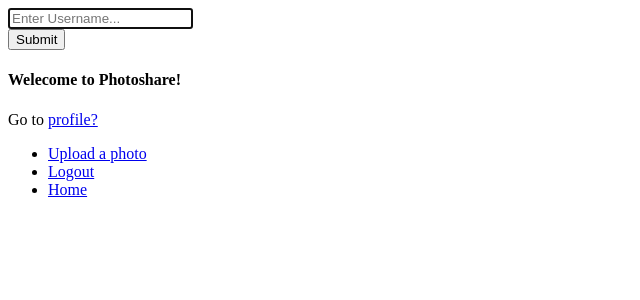
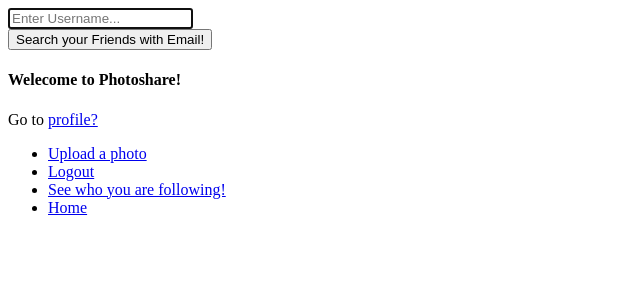
Before and after one commit to timg5599/CS460, a Flask app: page / in a window 1280 px wide. Shown: the top 300 px of the page, without its empty margins (0-640 px from the left). Run offline with Flask 2, Linux system fonts and the light colour scheme; data comes from the database, SQL or seed files in the repository.

Commit message:
usersearch,follow,unfollow Done

```diff
--- a/skeleton/app.py
+++ b/skeleton/app.py
@@ -14,9 +14,10 @@ from flask import Flask, Response, request, render_template, redirect, url_for
 from flaskext.mysql import MySQL
 import flask_login
 
-
 # for image uploading
 import os, base64
+
+from sqlalchemy import null
 
 mysql = MySQL()
 app = Flask(__name__)
@@ -152,15 +153,65 @@ def register_user():
         print("couldn't find all tokens")
         return flask.redirect(flask.url_for('register'))
 
-@app.route("/hello", methods=['POST','GET'])
+
+@app.route("/search_complete", methods=['POST'])
+def follow_user():
+    try:
+        friendId = request.form.get('user_id')
+        print(friendId)
+        myId = getUserId()
+        print(myId)
+    except:
+        print(
+            "couldn't find all tokens")  # this prints to shell, end users will not see this (all print statements go to shell)
+        return render_template('search_complete.html', supress='True')
+    cursor = conn.cursor()
+    print(cursor.execute("INSERT INTO Friends (u_id, f_id) VALUES ('{0}', '{1}')".format(myId, friendId)))
+    conn.commit()
+    return render_template('search_complete.html', supress='True')
+
+
+@app.route("/friendList", methods=['POST'])
+def unfollow_user():
+    try:
+        friendId = request.form.get('f_id')
+        print(friendId)
+        myId = getUserId()
+        print(myId)
+    except:
+        print(
+            "couldn't find all tokens")  # this prints to shell, end users will not see this (all print statements go to shell)
+        return render_template('friendList.html', supress='True')
+    cursor = conn.cursor()
+    print(cursor.execute("Delete from Friends Where u_id = '{0}' and f_id ='{1}' ".format(myId, friendId)))
+    conn.commit()
+    return render_template('friendList.html', supress='True')
+
+
+@app.route("/hello", methods=['POST', 'GET'])
 def search_users():
-
     search = request.form.get('search')
     cursor = conn.cursor()
-    if cursor.execute("SELECT email FROM Users where email LIKE '%{0}%'".format(search)):
+    if cursor.execute("SELECT user_id,email FROM Users where email LIKE '%{0}%'".format(search)):
         data_list = cursor.fetchall()
         print(data_list[0])
-    return render_template('search_complete.html',datas = data_list)
+        return render_template('search_complete.html', datas=data_list)
+    else:
+        return '''<H1>"No Search Result"</H1>'''
+
+
+@app.route("/friendList", methods=['GET'])
+def list_friends():
+    myId = getUserId()
+    cursor = conn.cursor()
+    if cursor.execute(
+            "Select f_id,email from (SELECT friends.u_id,friends.f_id,users.email FROM friends INNER JOIN users ON friends.f_id = users.user_id) as friendList where u_id = '{0}' ;".format(
+                    myId)):
+        data_list = cursor.fetchall()
+        return render_template('friendList.html', datas=data_list)
+    else:
+        return '''<H1>"you have no friends Yet"</H1>'''
+
 
 def getUsersPhotos(uid):
     cursor = conn.cursor()
@@ -229,6 +280,10 @@ def hello():
     return render_template('hello.html', message='Welecome to Photoshare')
 
 
+def getUserId():
+    return getUserIdFromEmail(flask_login.current_user.id)
+
+
 if __name__ == "__main__":
     # this is invoked when in the shell  you run
     # $ python app.py
--- a/skeleton/templates/hello.html
+++ b/skeleton/templates/hello.html
@@ -5,7 +5,7 @@
         <div class="form-group">
           <input type="search" name="search" placeholder="Enter Username..." style="max-width: 300px;" autofocus required>
         </div>
-        <button type="submit" class="btn btn-default">Submit</button>
+        <button type="submit" class="btn btn-default">Search your Friends with Email!</button>
 </form>
 
 
@@ -16,7 +16,6 @@
 {% if name %}
   <h1>Hello {{ name }}!</h1>
 {% endif %}
-
 {% if photos %}
 <h2>Here are your photos</h2>
     <ul>
@@ -27,7 +26,6 @@
     {% endfor %}
     </ul>
 {% endif %}
-
 {% if message is none %}
   <p>You should <a href='/login'>login!</a></p>
 {% else %}
@@ -37,5 +35,6 @@
 <ul>
 <li><a href='/upload'>Upload a photo</a> </li>
 <li><a href='/logout'>Logout</a></li>
+<li><a href='/friendList'>See who you are following!</a></li>
 <li><a href='/'>Home</a></li>
 </ul>
```
Also changed, not shown: skeleton/templates/friendList.html (added, +14 -0 lines).
